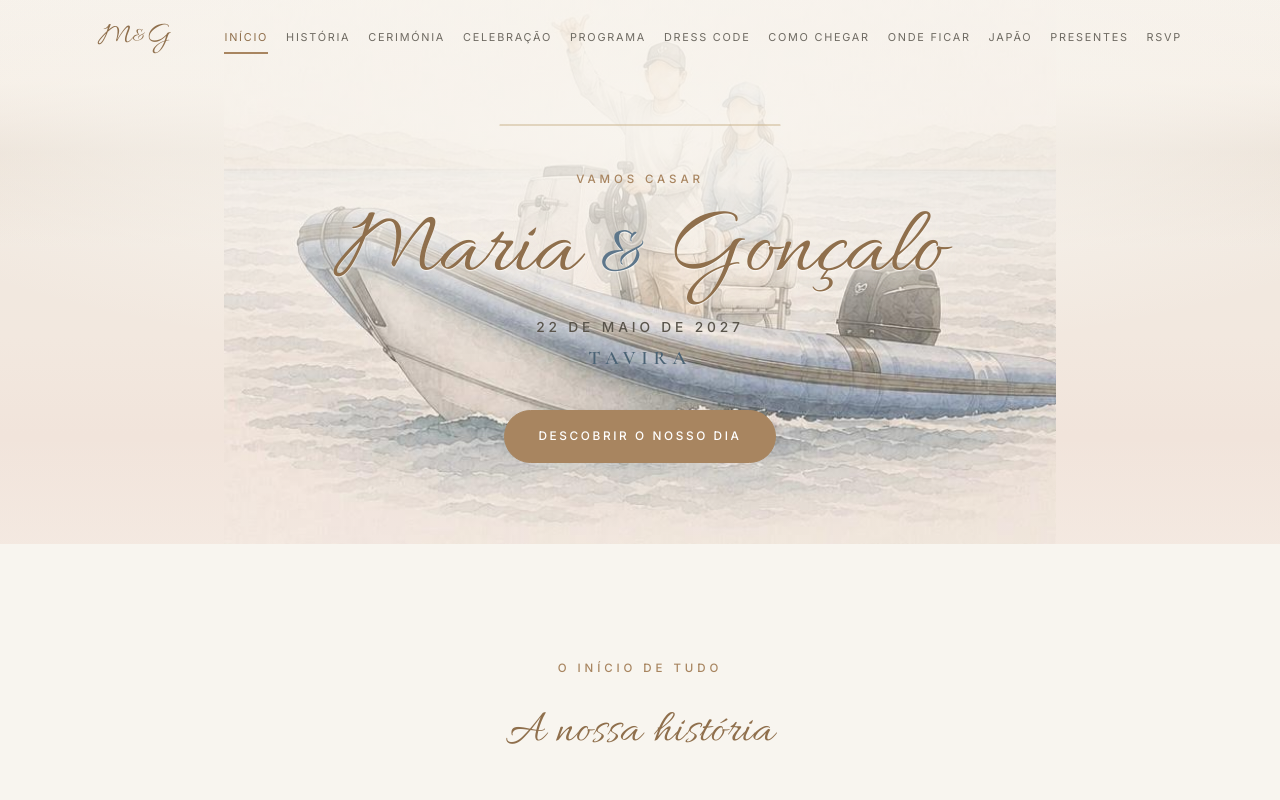
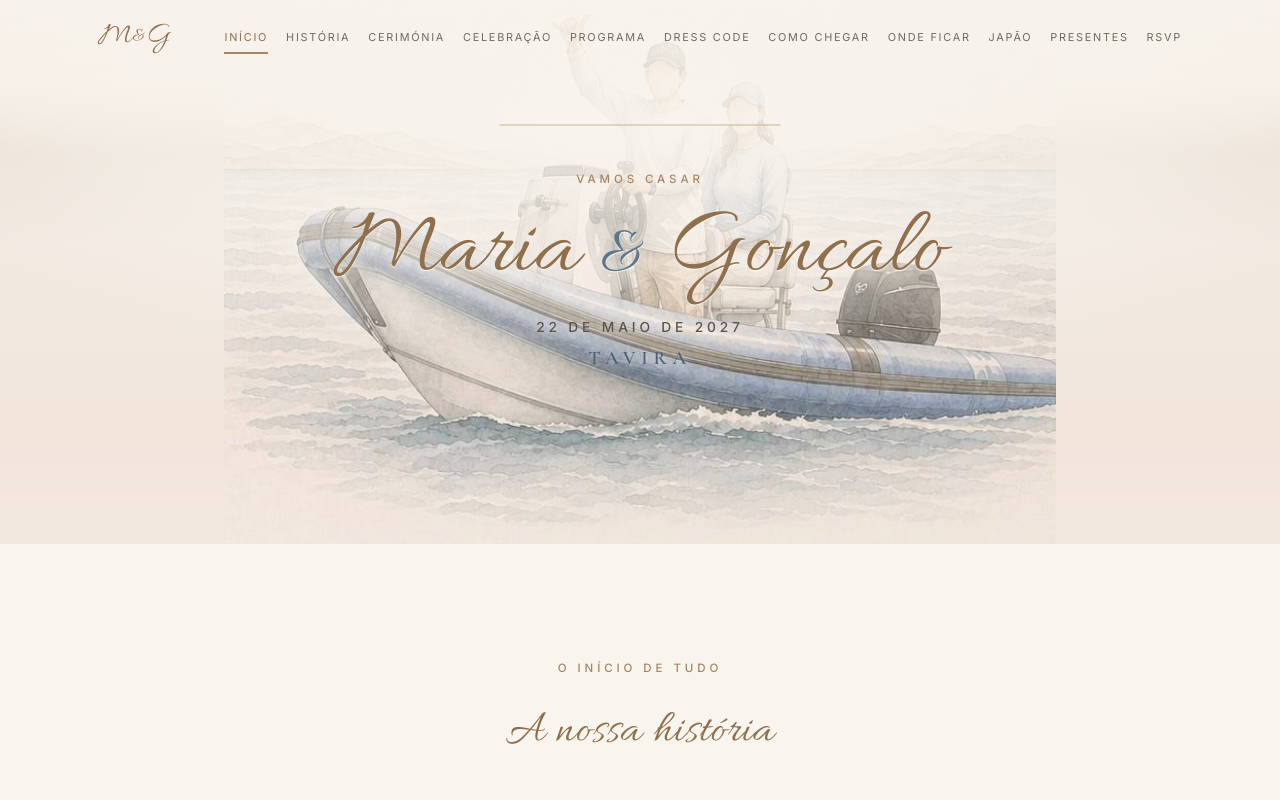
Before and after one commit to inesdias028/MG, a React (Vite) app: page / in a window 1280 px wide. Shown: the top 800 px of the page. Built offline with nearby package versions, Linux system fonts and the light colour scheme; a web font is replaced by a local one.

Commit message:
Remove "Descobrir o nosso dia" hero button
Co-Authored-By: Claude Opus 4.8 <noreply@anthropic.com>

```diff
--- a/src/components/Hero.jsx
+++ b/src/components/Hero.jsx
@@ -6,11 +6,6 @@ import { RopeDivider } from './Decor.jsx'
 const heroImg = `${import.meta.env.BASE_URL}hero-couple.jpg`
 
 export default function Hero() {
-  const scrollDown = (e) => {
-    e.preventDefault()
-    document.getElementById('historia')?.scrollIntoView({ behavior: 'smooth' })
-  }
-
   return (
     <section id="inicio" className="hero">
       {/* Soft sea fallback shows if the image hasn't been added yet */}
@@ -31,9 +26,6 @@ export default function Hero() {
         </h1>
         <p className="hero__date">{couple.date}</p>
         <p className="hero__place">{couple.place}</p>
-        <a href="#historia" className="btn hero__cta" onClick={scrollDown}>
-          Descobrir o nosso dia
-        </a>
       </div>
     </section>
   )
```
